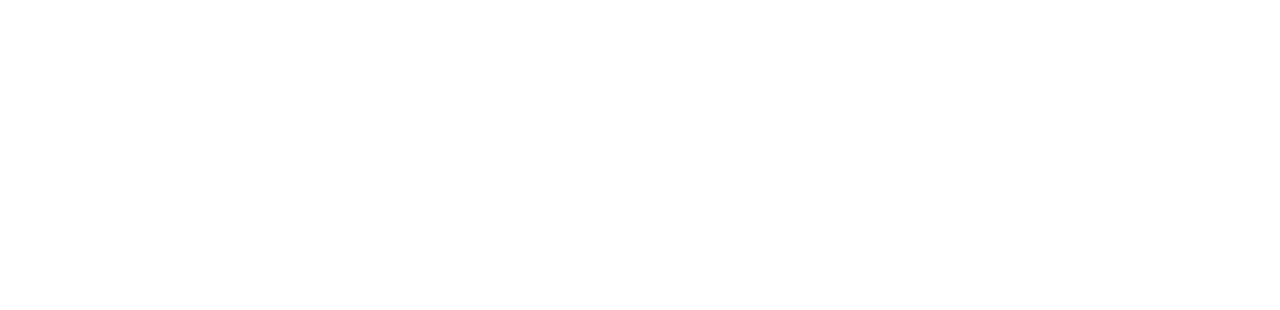
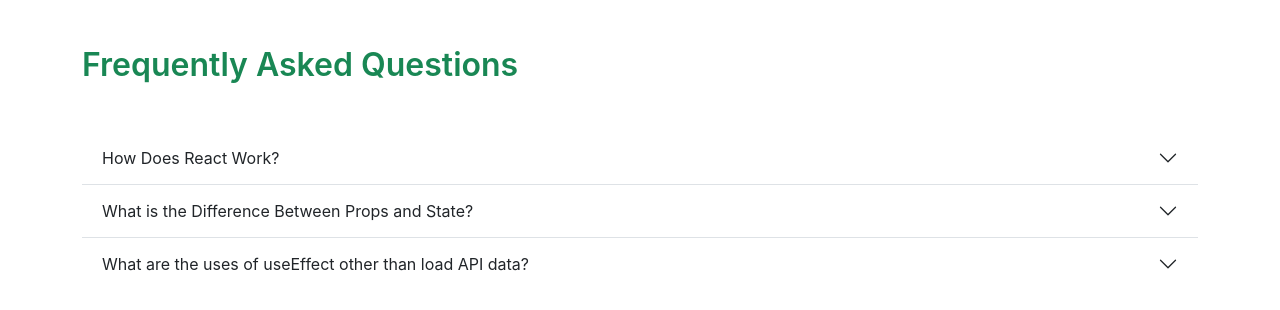
Before and after one commit to rakibul58/high-performance-club, a React (Create React App) app: page / in a window 1280 px wide. Shown: the part 986-1296 px from the top of the page. Before the commit the page ends 984 px from the top, so only its background shows below. Built offline with nearby package versions, Linux system fonts and the light colour scheme.

Commit message:
questions added

```diff
--- a/src/App.js
+++ b/src/App.js
@@ -1,11 +1,13 @@
 
 import Exercises from "./Components/Exercises/Exercises";
+import Questions from "./Components/Questions/Questions";
 
 
 function App() {
   return (
     <div className="App">
       <Exercises></Exercises>
+      <Questions></Questions>
     </div>
   );
 }
--- /dev/null
+++ b/src/Components/Questions/Questions.js
@@ -0,0 +1,92 @@
+import React from "react";
+
+const Questions = () => {
+  return (
+    <div className="mt-5 container">
+      <h2 className="text-success fw-semibold">Frequently Asked Questions</h2>
+      <div className="my-5">
+        <div class="accordion accordion-flush" id="accordionFlushExample">
+          <div class="accordion-item">
+            <h2 class="accordion-header" id="flush-headingOne">
+              <button
+                class="accordion-button collapsed"
+                type="button"
+                data-bs-toggle="collapse"
+                data-bs-target="#flush-collapseOne"
+                aria-expanded="false"
+                aria-controls="flush-collapseOne"
+              >
+                How Does React Work?
+              </button>
+            </h2>
+            <div
+              id="flush-collapseOne"
+              class="accordion-collapse collapse"
+              aria-labelledby="flush-headingOne"
+              data-bs-parent="#accordionFlushExample"
+            >
+              <div class="accordion-body">
+              React uses a declarative paradigm that makes it easier to reason about your application and aims to be both efficient and flexible. It designs simple views for each state in your application, and React will efficiently update and render just the right component when your data changes.
+              </div>
+            </div>
+          </div>
+          <div class="accordion-item">
+            <h2 class="accordion-header" id="flush-headingTwo">
+              <button
+                class="accordion-button collapsed"
+                type="button"
+                data-bs-toggle="collapse"
+                data-bs-target="#flush-collapseTwo"
+                aria-expanded="false"
+                aria-controls="flush-collapseTwo"
+              >
+                What is the Difference Between Props and State?
+              </button>
+            </h2>
+            <div
+              id="flush-collapseTwo"
+              class="accordion-collapse collapse"
+              aria-labelledby="flush-headingTwo"
+              data-bs-parent="#accordionFlushExample"
+            >
+              <div class="accordion-body">
+              Props are used to pass data from one component to another. The state is a local data storage that is local to the component only and cannot be passed to other components.
+              </div>
+            </div>
+          </div>
+          <div class="accordion-item">
+            <h2 class="accordion-header" id="flush-headingThree">
+              <button
+                class="accordion-button collapsed"
+                type="button"
+                data-bs-toggle="collapse"
+                data-bs-target="#flush-collapseThree"
+                aria-expanded="false"
+                aria-controls="flush-collapseThree"
+              >
+                What are the uses of useEffect other than load API data?
+              </button>
+            </h2>
+            <div
+              id="flush-collapseThree"
+              class="accordion-collapse collapse"
+              aria-labelledby="flush-headingThree"
+              data-bs-parent="#accordionFlushExample"
+            >
+              <div class="accordion-body">
+              useEffect uses are :-
+                    <br />1.Running on state change: validating input field
+                    <br />2.Running on state change: live filtering
+                    <br />3.Running on state change: trigger animation on new array value
+                    <br />4.Running on props change: update paragraph list on fetched API data update
+                    <br />5.Running on props change: updating fetched API data to get BTC updated price
+              </div>
+            </div>
+          </div>
+        </div>
+      </div>
+    </div>
+  );
+};
+
+export default Questions;
```
